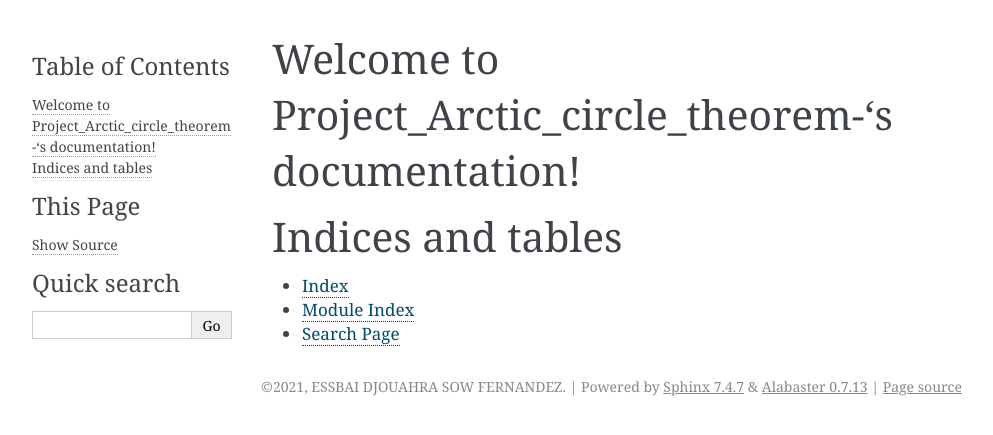
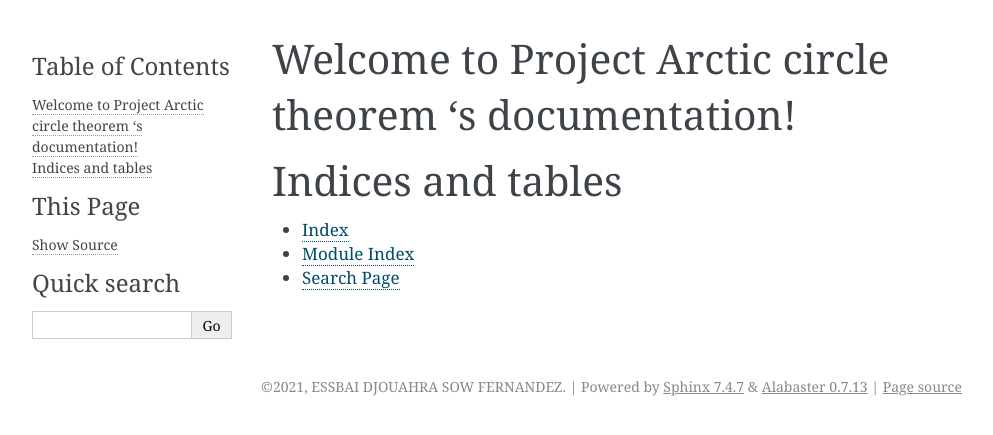
Before and after one commit to ChristelleFDZ/Project_Arctic_circle_theorem, a Sphinx documentation site: the page built from doc/source/index.rst, in a window 1280 px wide. Shown: the top 435 px of the page, without its empty margins (148-1141 px from the left). Built offline with Sphinx 7.4.7, drawn with Linux system fonts in a browser that asks for light colours.

Commit message:
mise en forme

```diff
--- a/doc/source/index.rst
+++ b/doc/source/index.rst
@@ -3,7 +3,7 @@
    You can adapt this file completely to your liking, but it should at least
    contain the root `toctree` directive.
 
-Welcome to Project_Arctic_circle_theorem-'s documentation!
+Welcome to Project Arctic circle theorem 's documentation!
 ==========================================================
 
 .. toctree::
```
